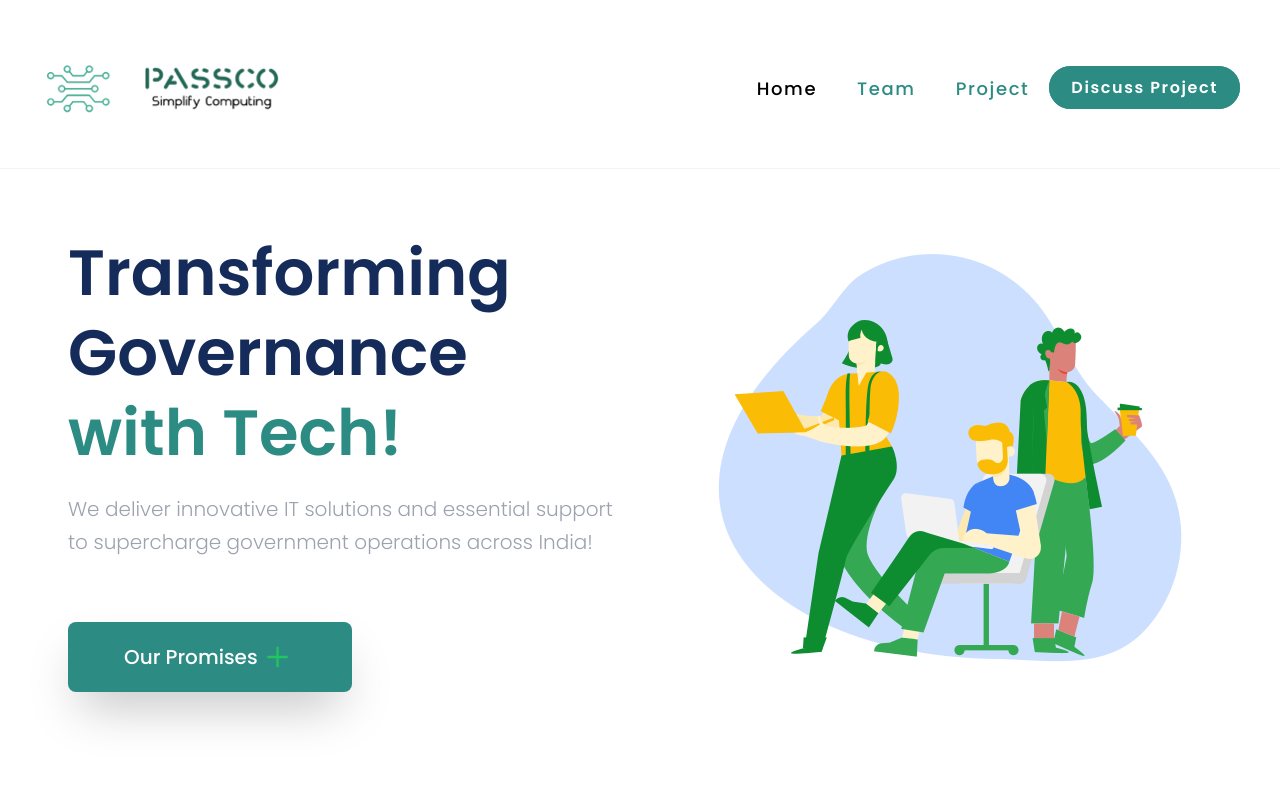
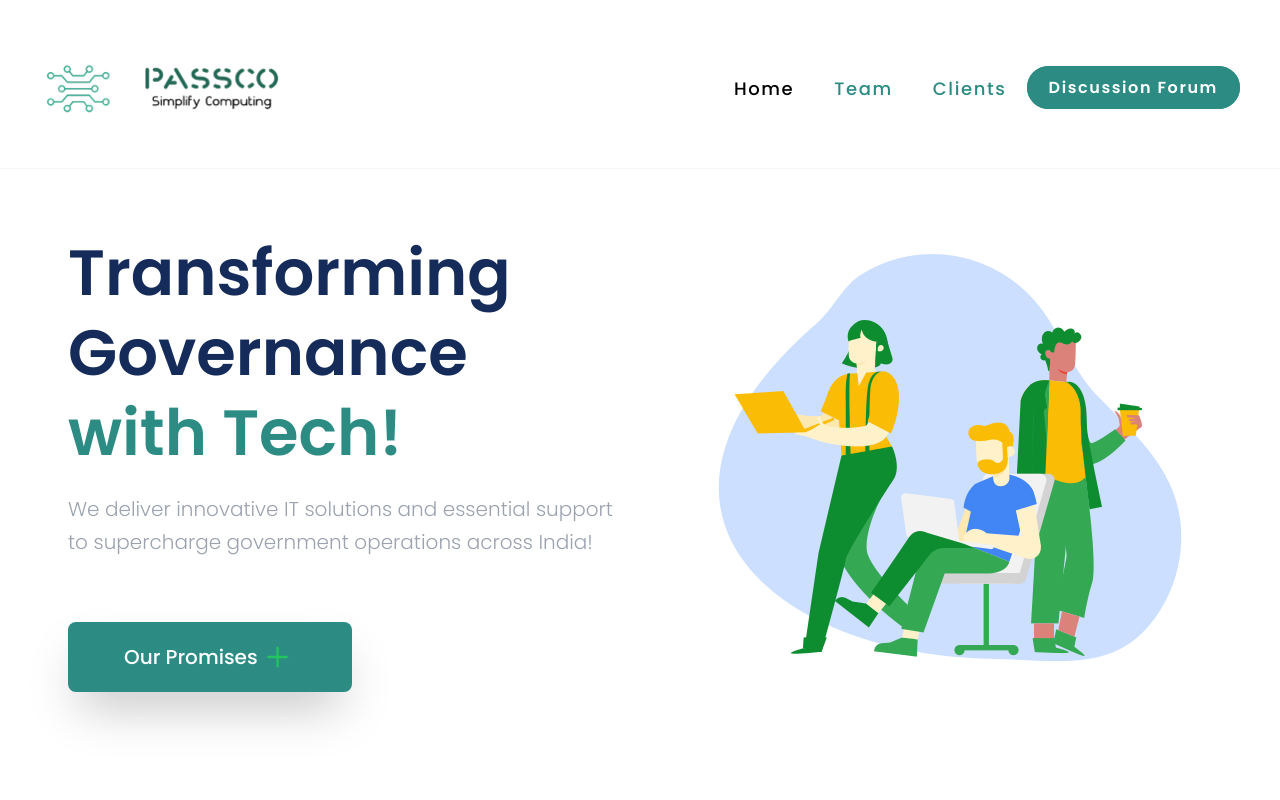
Before and after one commit to kanhav0601/passco-sc, a React (Create React App) app: page / in a window 1280 px wide. Shown: the top 800 px of the page. Built offline with nearby package versions, Linux system fonts and the light colour scheme.

Commit message:
Header.js

```diff
--- a/src/parts/Header.js
+++ b/src/parts/Header.js
@@ -56,7 +56,7 @@ export default function Header() {
             type="link"
             href="/project"
           >
-            Project
+            Clients
           </Button>
         </li>
         <li className="mx-auto my-9 bg-white">
@@ -65,7 +65,7 @@ export default function Header() {
             type="link"
             href="/discuss-project"
           >
-            Discuss Project
+            Discussion Forum
           </Button>
         </li>
       </ul>
@@ -105,7 +105,7 @@ export default function Header() {
                 type="link"
                 href="/project"
               >
-                Project
+                Clients
               </Button>
             </li>
             <li className="mx-auto my-9 bg-white">
@@ -114,7 +114,7 @@ export default function Header() {
                 type="link"
                 href="/discuss-project"
               >
-                Discuss Project
+                Discussion Forum
               </Button>
             </li>
           </ul>
```
